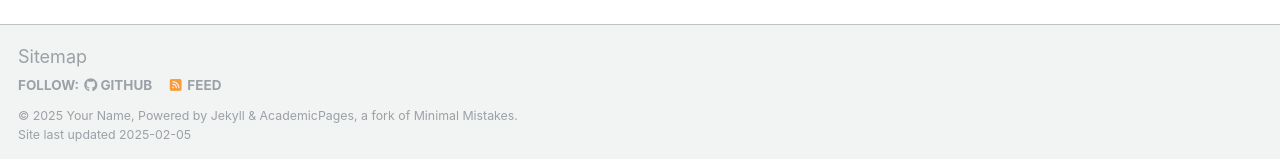
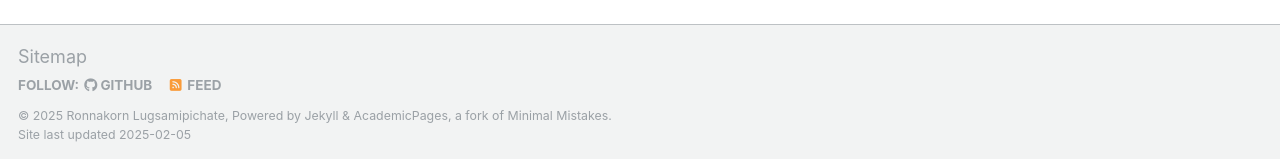
Before and after one commit to RONLUG/rl, a Jekyll site: the page built from _pages/about.md, in a window 1280 px wide and 900 px high, scrolled down 2643 px. Shown: the part 738-897 px from the top of the window. Built offline with Jekyll 4.4.1, drawn with Linux system fonts in a browser that asks for light colours; some web fonts are replaced.

Commit message:
Update _config.yml

```diff
--- a/_config.yml
+++ b/_config.yml
@@ -10,7 +10,7 @@
 locale                   : "en-US"
 title                    : "Your Name / Site Title"
 title_separator          : "-"
-name                     : &name "Your Name"
+name                     : &name "Ronnakorn Lugsamipichate"
 description              : &description "personal description"
 url                      : https://academicpages.github.io # the base hostname & protocol for your site e.g. "https://[your GitHub username].github.io"
 baseurl                  : "" # the subpath of your site, e.g. "/blog"
```
